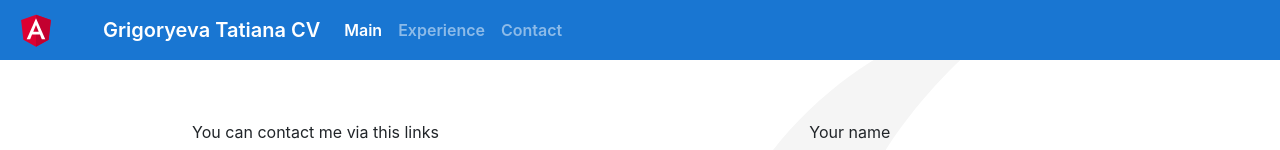
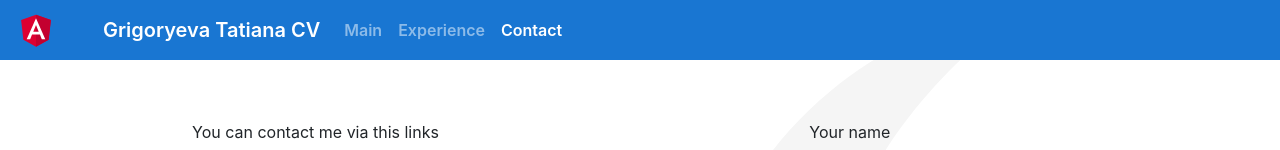
Before and after one commit to ShrinkingUniverse/my-cv-app, an Angular app: page /contacts in a window 1280 px wide. Shown: the top 150 px of the page. Built offline with nearby package versions, Linux system fonts and the light colour scheme.

Commit message:
router navigation added

```diff
--- a/src/app/header/header.component.html
+++ b/src/app/header/header.component.html
@@ -5,9 +5,10 @@
     </div>
     <div class="collapse navbar-collapse">
       <ul class="nav navbar-nav">
-        <li class="mav-item active"><a class="nav-link" href="#">Main</a></li>
-        <li class="mav-item"><a class="nav-link" href="#">Experience</a></li>
-        <li class="mav-item"><a class="nav-link" href="#">Contact</a></li>
+        <li class="nav-item" routerLinkActive="active" [routerLinkActiveOptions]="{exact: true}">
+        <a class="nav-link" routerLink="/" >Main</a></li>
+        <li class="nav-item" routerLinkActive="active"><a class="nav-link" routerLink="/responsibilities">Experience</a></li>
+        <li class="nav-item" routerLinkActive="active"><a class="nav-link" routerLink="/contacts">Contact</a></li>
       </ul>
     </div>
   </div>
```
